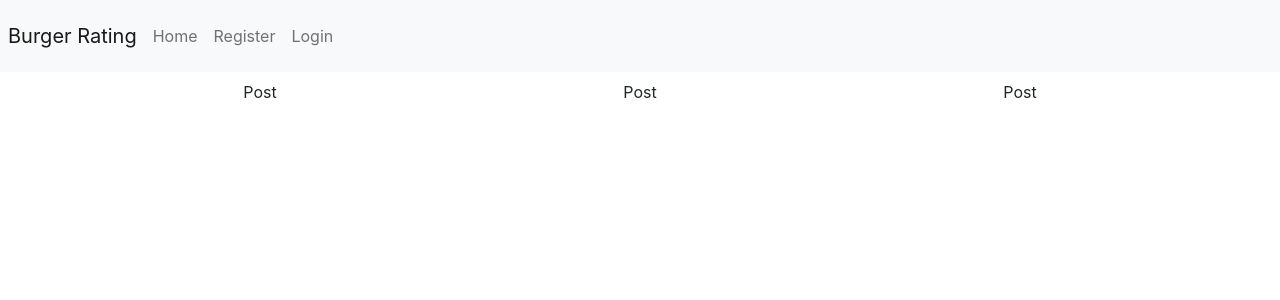
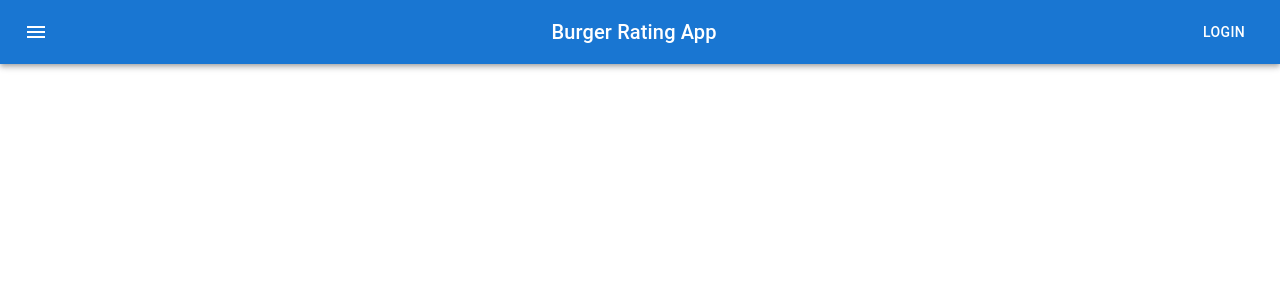
Before and after one commit to gabip86/burger-rating-project, a React (Create React App) app in the folder react-frontend/: page / in a window 1280 px wide. Shown: the top 300 px of the page. Built offline with nearby package versions, Linux system fonts and the light colour scheme.

Commit message:
style: corrected navbar styling

```diff
--- a/react-frontend/public/index.html
+++ b/react-frontend/public/index.html
@@ -25,7 +25,6 @@
       Learn how to configure a non-root public URL by running `npm run build`.
     -->
     <title>React App</title>
-    <link href="https://cdn.jsdelivr.net/npm/bootstrap@5.1.3/dist/css/bootstrap.min.css" rel="stylesheet" integrity="sha384-1BmE4kWBq78iYhFldvKuhfTAU6auU8tT94WrHftjDbrCEXSU1oBoqyl2QvZ6jIW3" crossorigin="anonymous">
   </head>
   <body>
     <noscript>You need to enable JavaScript to run this app.</noscript>
--- a/react-frontend/src/components/Navbar.js
+++ b/react-frontend/src/components/Navbar.js
@@ -1,44 +1,34 @@
 import React from "react";
+import AppBar from "@mui/material/AppBar";
+import Box from "@mui/material/Box";
+import Toolbar from "@mui/material/Toolbar";
+import Typography from "@mui/material/Typography";
+import Button from "@mui/material/Button";
+import IconButton from "@mui/material/IconButton";
+import MenuIcon from "@mui/icons-material/Menu";
 
 const Navbar = () => {
   return (
     <div>
-      <nav class="navbar navbar-expand-lg navbar-light bg-light">
-        <a class="navbar-brand m-2" href="/">
-          Burger Rating
-        </a>
-        <button
-          class="navbar-toggler"
-          type="button"
-          data-toggle="collapse"
-          data-target="#navbarSupportedContent"
-          aria-controls="navbarSupportedContent"
-          aria-expanded="false"
-          aria-label="Toggle navigation"
-        >
-          <span class="navbar-toggler-icon"></span>
-        </button>
-
-        <div class="collapse navbar-collapse" id="navbarSupportedContent">
-          <ul class="navbar-nav mr-auto">
-            <li class="nav-item active">
-              <a class="nav-link" href="/">
-                Home
-              </a>
-            </li>
-            <li class="nav-item">
-              <a class="nav-link" href="/register">
-                Register
-              </a>
-            </li>
-            <li class="nav-item">
-              <a class="nav-link" href="/login">
-                Login
-              </a>
-            </li>
-          </ul>
-        </div>
-      </nav>
+      <Box sx={{ flexGrow: 1 }}>
+        <AppBar position="static">
+          <Toolbar>
+            <IconButton
+              size="large"
+              edge="start"
+              color="inherit"
+              aria-label="menu"
+              sx={{ mr: 2 }}
+            >
+              <MenuIcon />
+            </IconButton>
+            <Typography variant="h6" component="div" sx={{ flexGrow: 1 }}>
+              Burger Rating App
+            </Typography>
+            <Button color="inherit">Login</Button>
+          </Toolbar>
+        </AppBar>
+      </Box>
     </div>
   );
 };
--- a/react-frontend/src/components/Posts/Posts.js
+++ b/react-frontend/src/components/Posts/Posts.js
@@ -1,13 +1,10 @@
 import React from "react";
+import { Grid } from "@material-ui/core";
 
 const Posts = () => {
   return (
-    <div className="container">
-      <div className="row">
-        <div className="col m-2">Post</div>
-        <div className="col m-2">Post</div>
-        <div className="col m-2">Post</div>
-      </div>
+    <div>
+      <Grid></Grid>
     </div>
   );
 };
```
Also changed, not shown: react-frontend/package.json (+7 -0 lines), 1 other file (tests, documents, lock files or other folders).
